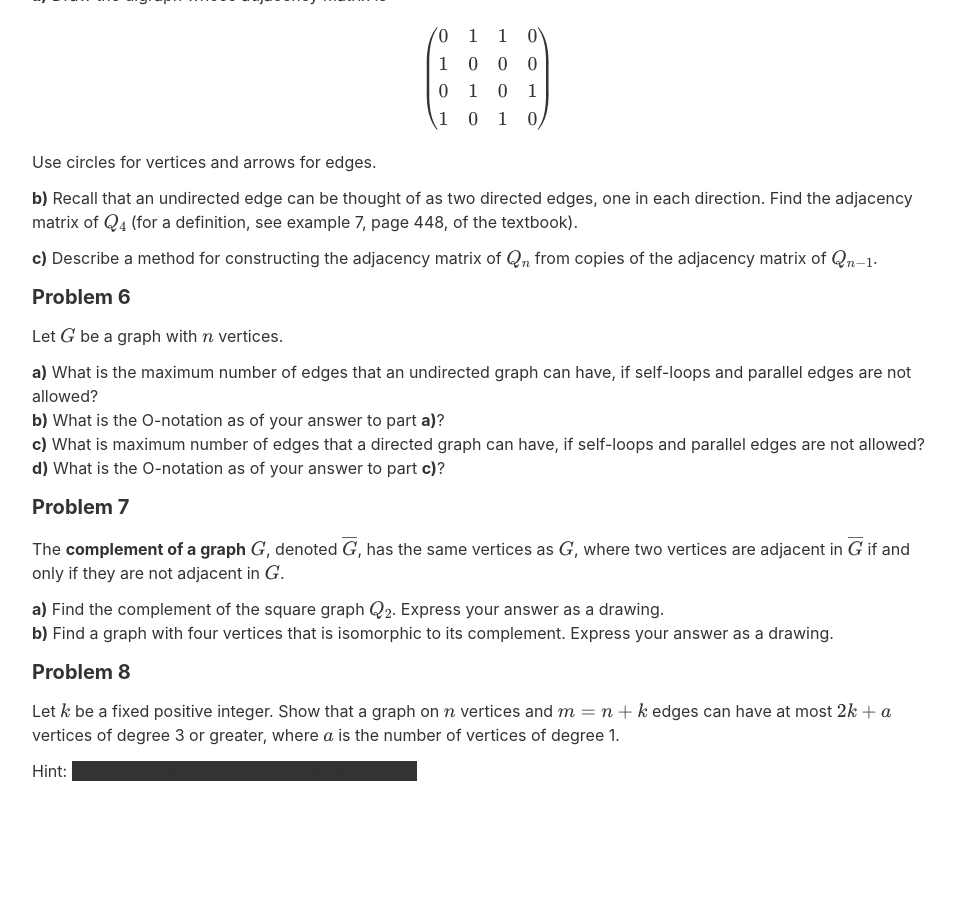
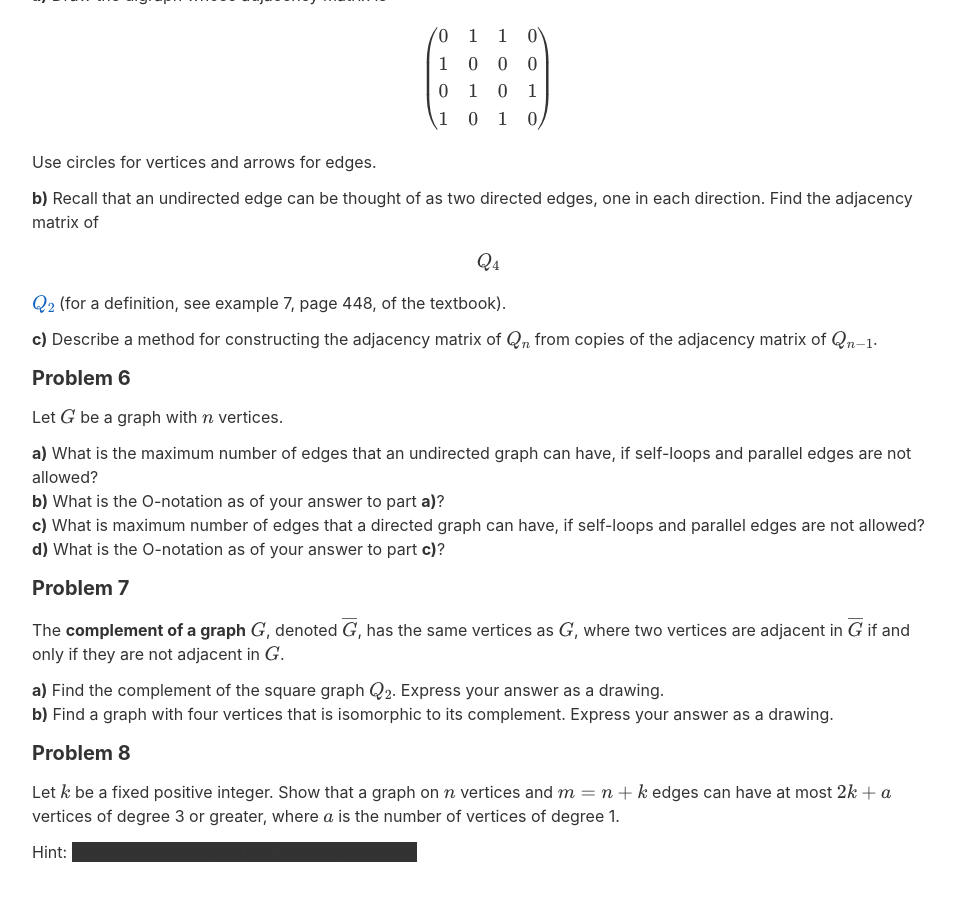
Before and after one commit to jacksonjw12/mbannister.github.io, a Jekyll site: the page built from _teaching/55-s16/homework11.md, in a window 1280 px wide and 900 px high, scrolled down 1701 px. Shown: the whole window, without its empty margins (152-1107 px from the left). Built offline with Jekyll 4.4.1, drawn with Linux system fonts in a browser that asks for light colours; formulas are drawn with MathJax 3; before the commit the page ends 2520 px from its top, so only the background shows below that.

Commit message:
Fix problem typo

```diff
--- a/_teaching/55-s16/homework11.md
+++ b/_teaching/55-s16/homework11.md
@@ -70,7 +70,7 @@ $$ \begin{pmatrix} 0 & 1 & 1 & 0 \\ 1 & 0 & 0 & 0 \\ 0 & 1 & 0 & 1 \\ 1 & 0 & 1
 
 Use circles for vertices and arrows for edges.
 
-__b)__ Recall that an undirected edge can be thought of as two directed edges, one in each direction. Find the adjacency matrix of $$Q_4$$ (for a definition, see example 7, page 448, of the textbook).
+__b)__ Recall that an undirected edge can be thought of as two directed edges, one in each direction. Find the adjacency matrix of <rem>$$Q_4$$</rem> <ins>$$Q_2$$</ins> (for a definition, see example 7, page 448, of the textbook).
 
 __c)__ Describe a method for constructing the adjacency matrix of $$Q_n$$ from copies of the adjacency matrix of $$Q_{n-1}$$.
 
```
